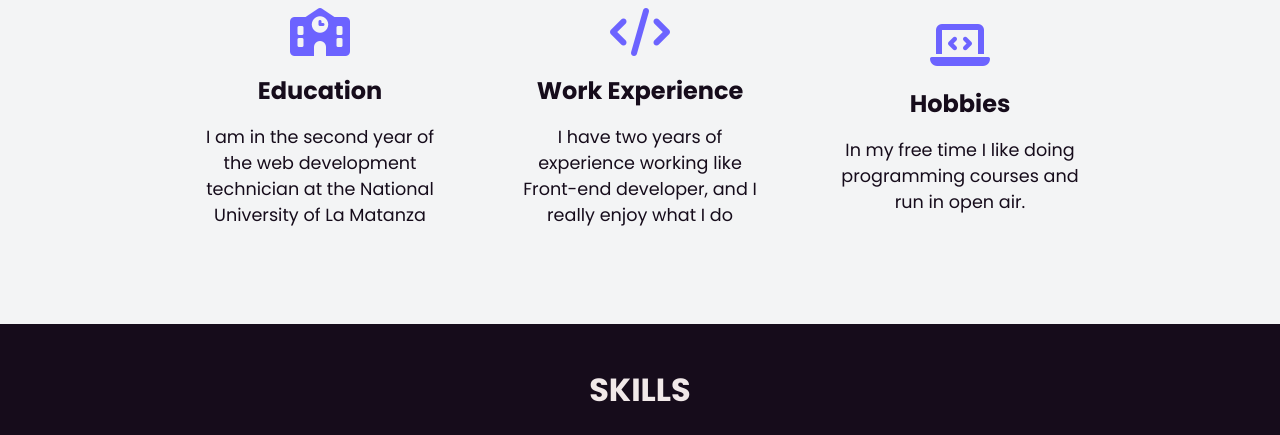
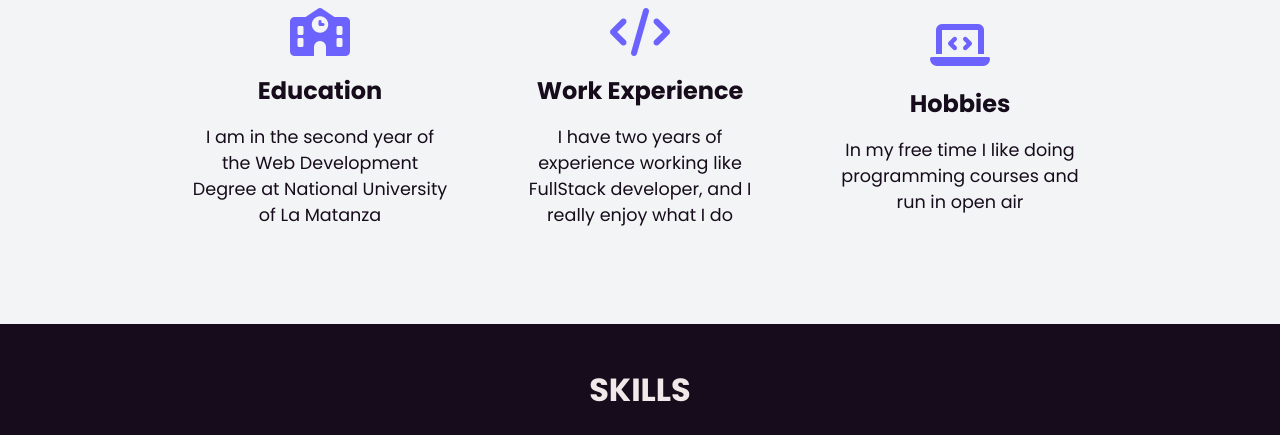
Before and after one commit to rociomonaco/portfolio, a plain HTML site: page index.html in a window 1280 px wide. Shown: the part 780-1215 px from the top of the page. Drawn offline with Linux system fonts and the light colour scheme.

Commit message:
fix text

```diff
--- a/index.html
+++ b/index.html
@@ -70,17 +70,18 @@
                         <li class="section-aboutme-list-item">
                             <i class="section-aboutme-list-item-icon fa-solid fa-school"></i>
                             <h3 class="section-aboutme-list-item-title" data-section="about-me" data-value="education-title">Education</h3>
-                            <p class="section-aboutme-list-item-text" data-section="about-me" data-value="education-text">I am in the second year of the web development technician at the National University of La Matanza</p>
+                            <p class="section-aboutme-list-item-text" data-section="about-me" data-value="education-text">I am in the second year of the Web Development Degree at
+                                National University of La Matanza</p>
                         </li>
                         <li class="section-aboutme-list-item">
                             <i class="section-aboutme-list-item-icon fa-solid fa-code"></i>
                             <h3 class="section-aboutme-list-item-title" data-section="about-me" data-value="work-experience-title">Work Experience</h3>
-                            <p class="section-aboutme-list-item-text" data-section="about-me" data-value="work-experience-text">I have two years of experience working like Front-end developer, and I really enjoy what I do</p>
+                            <p class="section-aboutme-list-item-text" data-section="about-me" data-value="work-experience-text">I have two years of experience working like FullStack developer, and I really enjoy what I do</p>
                         </li>
                         <li class="section-aboutme-list-item">
                             <i class="section-aboutme-list-item-icon fa-solid fa-laptop-code"></i>
                             <h3 class="section-aboutme-list-item-title" data-section="about-me" data-value="hobbies-title">Hobbies</h3>
-                            <p class="section-aboutme-list-item-text" data-section="about-me" data-value="hobbies-text">In my free time I like doing programming courses and run in open air.</p>
+                            <p class="section-aboutme-list-item-text" data-section="about-me" data-value="hobbies-text">In my free time I like doing programming courses and run in open air</p>
                         </li>
                     </ul>
                 </div>
```
